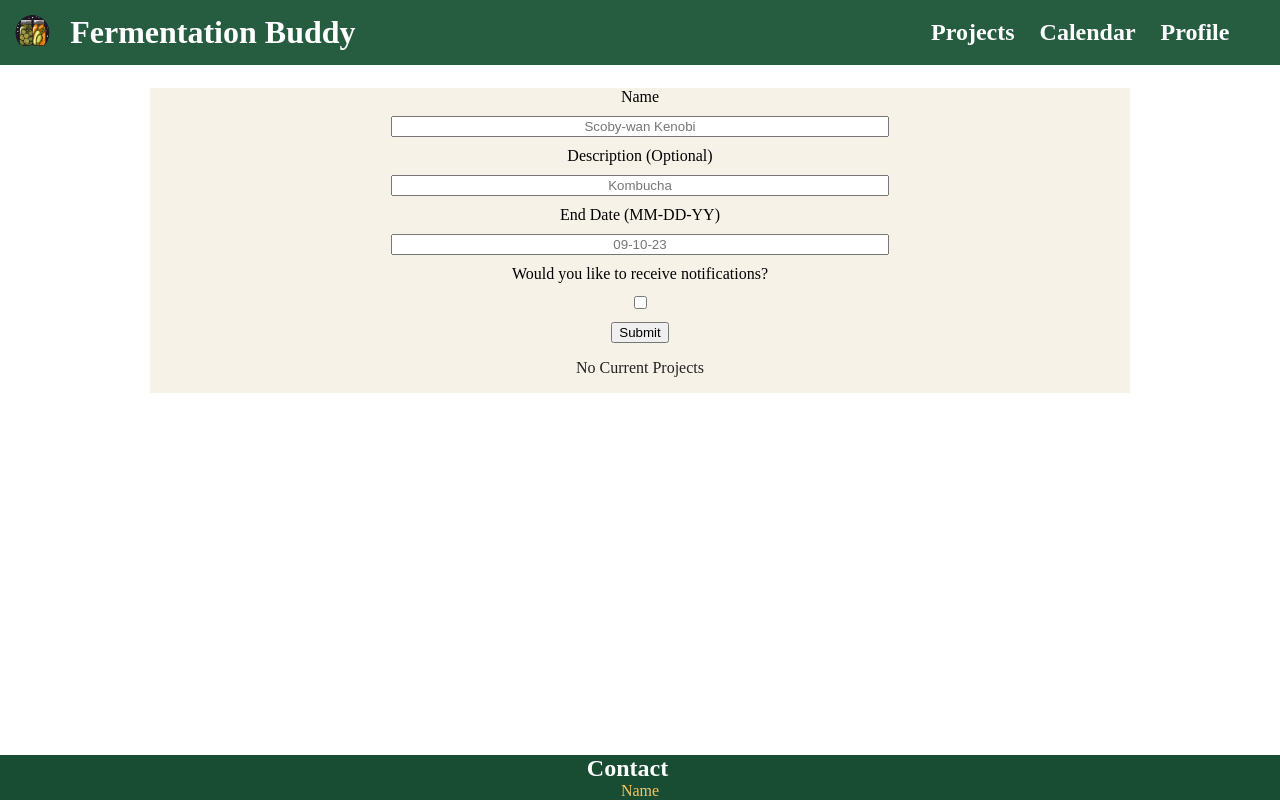
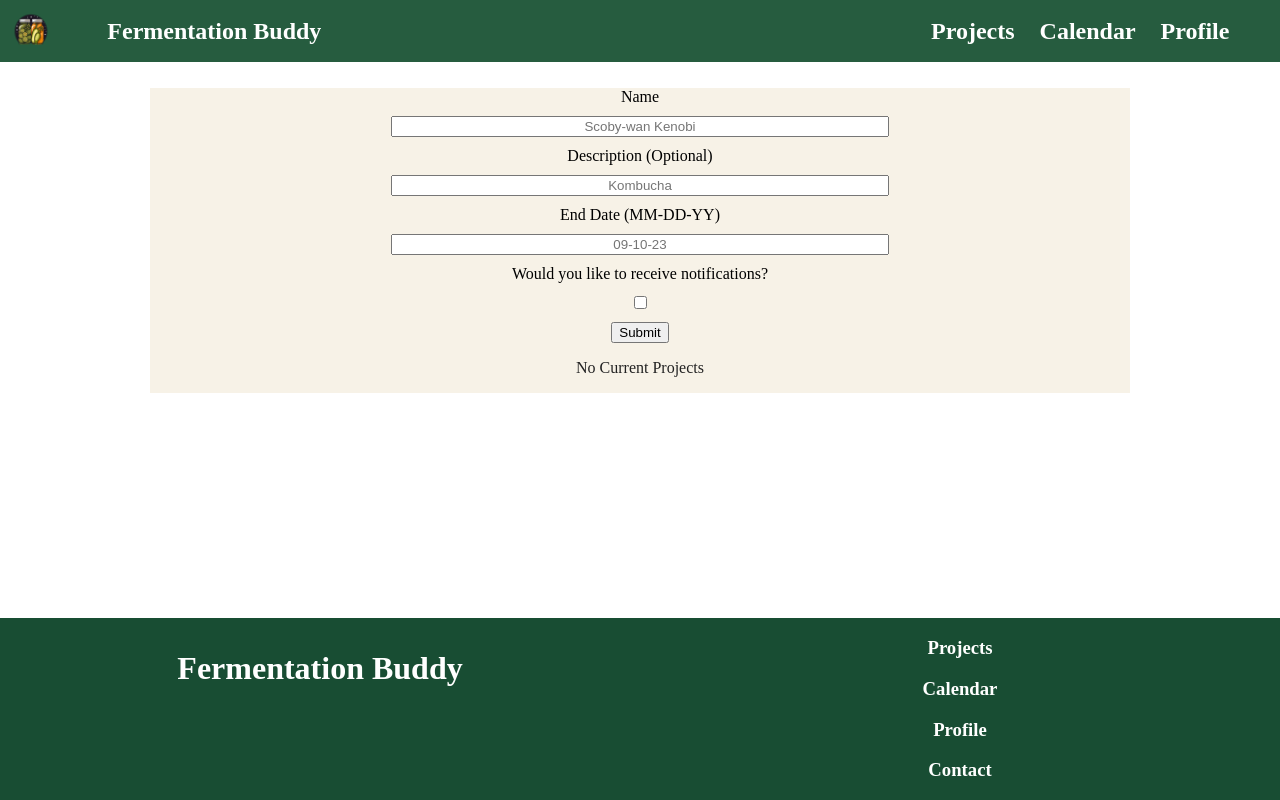
Before and after one commit to haydentinker/Fermentation_Buddy, a React (Create React App) app in the folder fermentation_station/: page / in a window 1280 px wide. Built offline with nearby package versions, Linux system fonts and the light colour scheme.

Commit message:
Updating Navbar and Footer components

```diff
--- a/fermentation_station/src/App.js
+++ b/fermentation_station/src/App.js
@@ -1,18 +1,23 @@
-import React from "react";
+import {React, useState} from "react";
 import { ProjectWrapper } from "./components/ProjectWrapper";
 import './static/App.css'
 import { NavBar } from "./components/NavBar";
 import {Footer} from "./components/Footer";
 function App() {
+  const [page,setPage]=useState("home");
+  const changePage =value=>{
+    console.log(value);
+    setPage(value);
+  }
   return (
     <>
     <div className='container'>
-      <NavBar/>
+      <NavBar changePage={changePage}/>
       </div>
       <div className='container'>
-      <ProjectWrapper/>
+      <ProjectWrapper page={page}/>
       </div>
-      <div className="container"><Footer/></div>
+      <div className="container"><Footer changePage={changePage}/></div>
 
       </>
     );
--- a/fermentation_station/src/components/Footer.js
+++ b/fermentation_station/src/components/Footer.js
@@ -1,18 +1,18 @@
-import React from 'react'
+import {React} from 'react'
 import "../static/Footer.css";
 export const Footer = () => {
-    const handleSubmit=()=>{};
   return (
-    <div className='Footer'>
-        <h2>Contact</h2>
-        <form className="ProjectForm" onSubmit={handleSubmit}>
-        <label
-          className={`Contact`}>
-          Name
-        </label>
+    <div className='footer'>
+    <div className='footer-div'>
+        <h1>Fermentation Buddy</h1>
+        </div>
+        <div className='footer-div'>
+        <h3>Projects</h3>
+        <h3>Calendar</h3>
+        <h3>Profile</h3>
+        <h3>Contact</h3>
+        </div>
+        </div>
 
-
-        </form>
-    </div>
   )
 }
--- a/fermentation_station/src/components/NavBar.js
+++ b/fermentation_station/src/components/NavBar.js
@@ -1,18 +1,39 @@
 import React from 'react';
 import '../static/NavBar.css';
 import logo from '../images/fermentation_station_logo.png';
-export const NavBar = () => {
+export const NavBar = ({changePage}) => {
   return (
-    <div className='navbar'>
+    <nav>
       <div className='left-container'>
       <img className='logo' src={logo} alt='fermentation station logo'/>
-      <h1>Fermentation Buddy</h1>
+      <ul>
+        <li
+          onClick={() => changePage('home')}
+        >
+          <h1>Fermentation Buddy</h1>
+        </li>
+        </ul>
       </div>
       <div className='right-container'>
-      <h2>Projects</h2>
-      <h2>Calendar</h2>
-      <h2>Profile</h2>
+      <ul>
+
+        <li
+
+          onClick={() =>  changePage('Projects')}
+        >
+          <h2>Projects</h2>
+        </li>
+        <li
+          onClick={() => changePage('Calendar')}
+        >
+          <h2>Calendar</h2>
+        </li>
+        <li
+          onClick={() => changePage('Profile')}
+        >
+          <h2>Profile</h2>
+        </li>
+      </ul>
       </div>
-      </div>
-  )
+      </nav>)
 }
--- a/fermentation_station/src/components/ProjectWrapper.js
+++ b/fermentation_station/src/components/ProjectWrapper.js
@@ -12,7 +12,6 @@ export const ProjectWrapper = () => {
     setProjects(projects.filter(project=>project.id!==deleteProj.id));
   }
   const addProject = newProject => {
-
     setProjects([...projects, { id: uuidv4(), project:newProject.project,description:newProject.description,end_date:newProject.end_date,push_notifications:newProject.push_notifications, isEditing: false }]);
   }
   const displayEdit = toggleEdit => {
--- a/fermentation_station/src/static/Footer.css
+++ b/fermentation_station/src/static/Footer.css
@@ -1,4 +1,4 @@
-.Footer{
+.footer{
     color:white;
     background-color: #184D33;
     width:100%;
@@ -7,4 +7,13 @@
     bottom:0;
     position: fixed;
     height:100;
+    display: flex;
 }
+
+.footer-div{
+    width:50%;
+}
+
+.footer-div h1{
+    margin:5% ;
+}
--- a/fermentation_station/src/static/NavBar.css
+++ b/fermentation_station/src/static/NavBar.css
@@ -1,4 +1,4 @@
-.navbar {
+nav {
     color:#FFFFFF;
     top: 0;
     left: 0;
@@ -24,6 +24,11 @@
     padding-right:2%;
 
 }
+ul{
+    display: flex;
+    list-style:none;
+    justify-content: space-between;
+}
 
 h1,h2{
     margin: 0;
--- a/fermentation_station/src/static/ProjectForm.css
+++ b/fermentation_station/src/static/ProjectForm.css
@@ -1,5 +1,6 @@
 .ProjectForm {
     color: #F5C667;
+    background-color: #F7F2E7;
 }
 
 .FormGroup{
```
Also changed, not shown: fermentation_station/src/static/App.css (line endings or trailing spaces).
